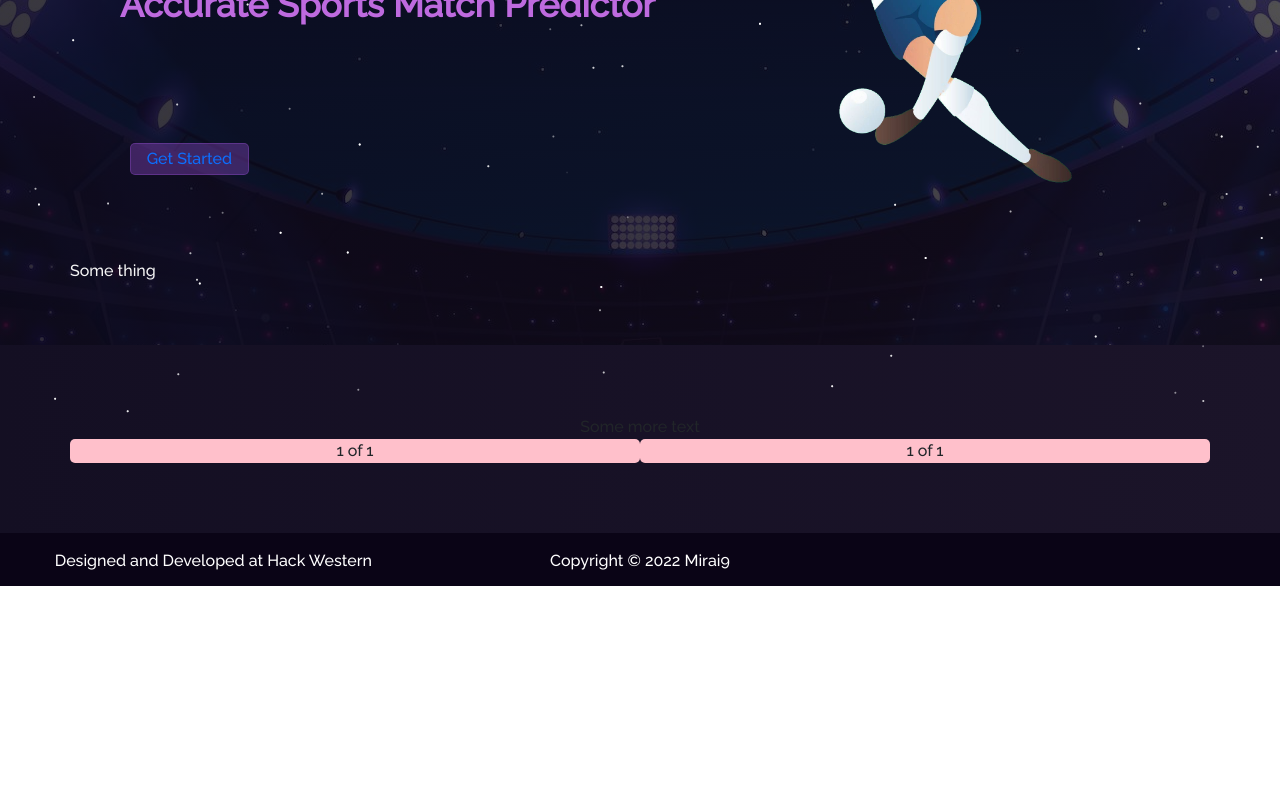
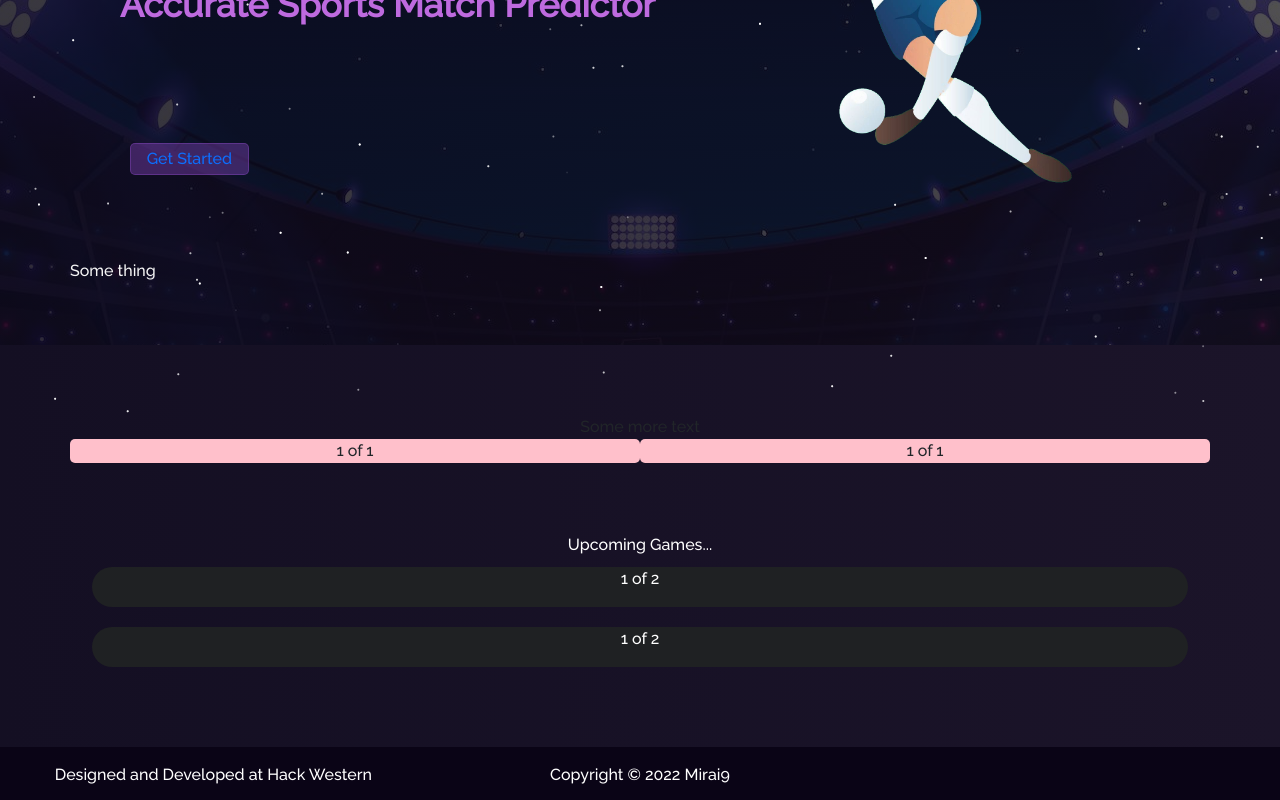
Before and after one commit to jarviscog/hackwestern9, a React (Create React App) app in the folder frontend/: page / in a window 1280 px wide. Shown: the part 385-1185 px from the top of the page. Before the commit the page ends 971 px from the top, so only its background shows below. Built offline with nearby package versions, Linux system fonts and the light colour scheme.

Commit message:
Created Upcoming Games

```diff
--- a/frontend/src/components/Home/Home.js
+++ b/frontend/src/components/Home/Home.js
@@ -5,6 +5,7 @@ import Particle from "../Particle";
 import Home2 from "./projection";
 import Type from "./Type";
 import Button from 'react-bootstrap/Button';
+import Upcoming from "./upcoming";
 
 
 
@@ -62,6 +63,7 @@ function Home() {
 
       </Container>
       < Home2 ref={ref}  />
+      < Upcoming />
     </section>
   );
 }
--- /dev/null
+++ b/frontend/src/components/Home/upcoming.js
@@ -0,0 +1,33 @@
+import React from "react";
+import { Container, Row, Col } from "react-bootstrap";
+
+function Upcoming() {
+  return (
+    <Container fluid className="upcoming" id="up">
+       <Container>
+       <Row>
+       <div> Upcoming Games... </div>
+
+       </Row>
+
+      </Container>
+      <Container>
+       <Row>
+        <Col style={{ margin: "10px"}}>
+        <div className="upcomingGame">
+            1 of 2
+        </div>
+        </Col>
+       </Row>
+       <Row>
+        <Col style={{ margin: "10px"}}>
+        <div className="upcomingGame">
+            1 of 2
+        </div>
+        </Col>
+       </Row>
+      </Container>
+    </Container>
+  );
+}
+export default Upcoming;
--- a/frontend/src/style.css
+++ b/frontend/src/style.css
@@ -407,6 +407,19 @@ button:focus {
   background-color: pink;
 }
 
+
+.upcoming {
+  color: white;
+  padding-bottom: 70px !important;
+}
+
+.upcomingGame {
+  height: 40px;
+  background-color: #1f2123;
+  border-radius: 3rem;
+  text-align: center;
+}
+
 /* --------- */
 /* Footer */
 /* --------- */
```
